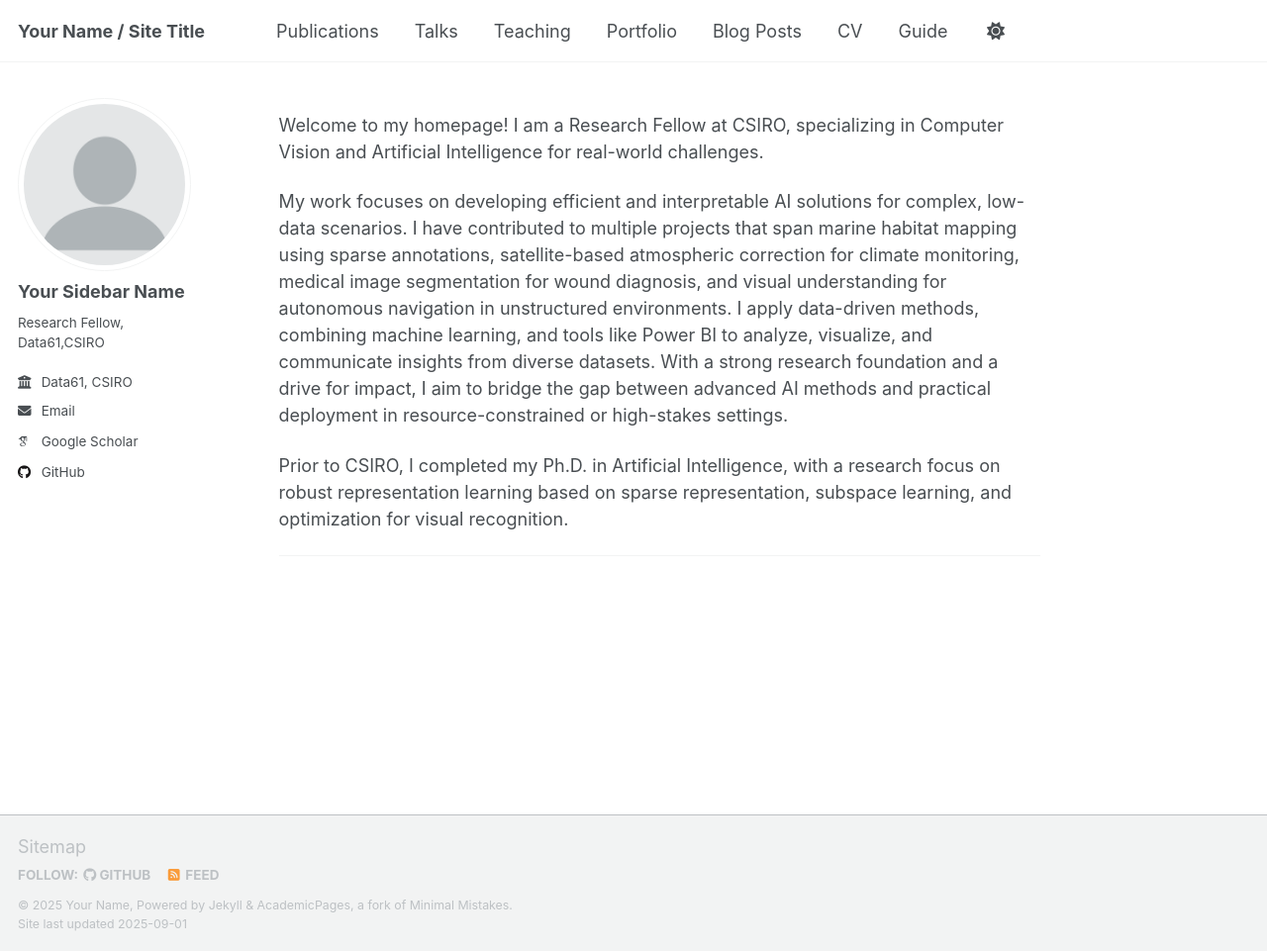
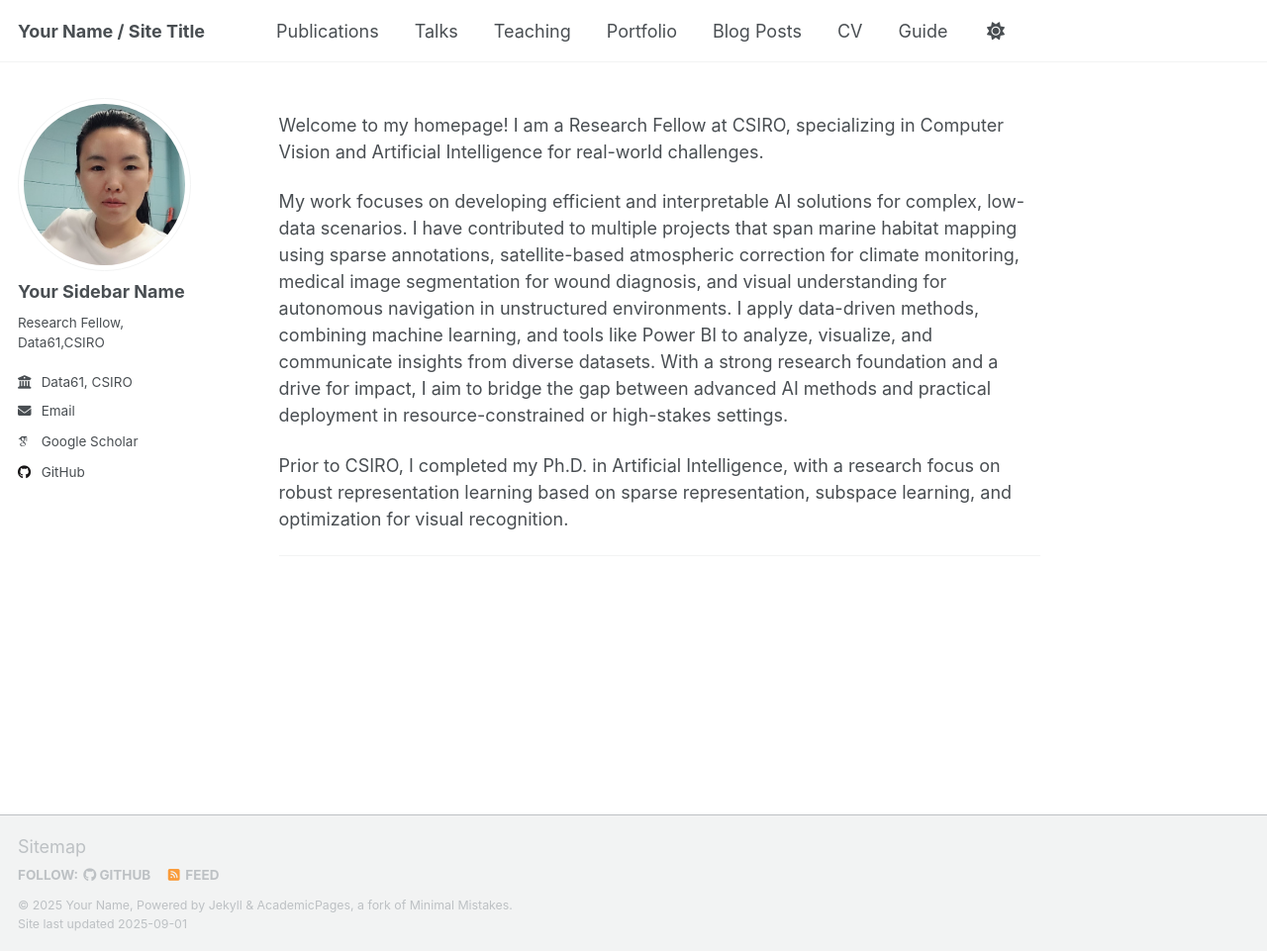
Before and after one commit to Miaohua9/Miaohua9.github.io, a Jekyll site: the page built from _pages/about.md, in a window 1280 px wide and 961 px high. Shown: the whole window at 99% size. Built offline with Jekyll 4.4.1, drawn with Linux system fonts in a browser that asks for light colours; some web fonts are replaced; a script that is not in the unit is left out.

Commit message:
Update _config.yml

```diff
--- a/_config.yml
+++ b/_config.yml
@@ -22,7 +22,7 @@ repository               : "Miaohua9/miaohua9.github.io"
 #               Additional customization can be done by editing /_includes/author-profile.html
 author:
   # Biographic information
-  avatar           : "profile.png"
+  avatar           : "Lena.jpeg"
   name             : "Your Sidebar Name"
   pronouns         : # example: "she/her"
   bio              : "Research Fellow, Data61,CSIRO"
```
